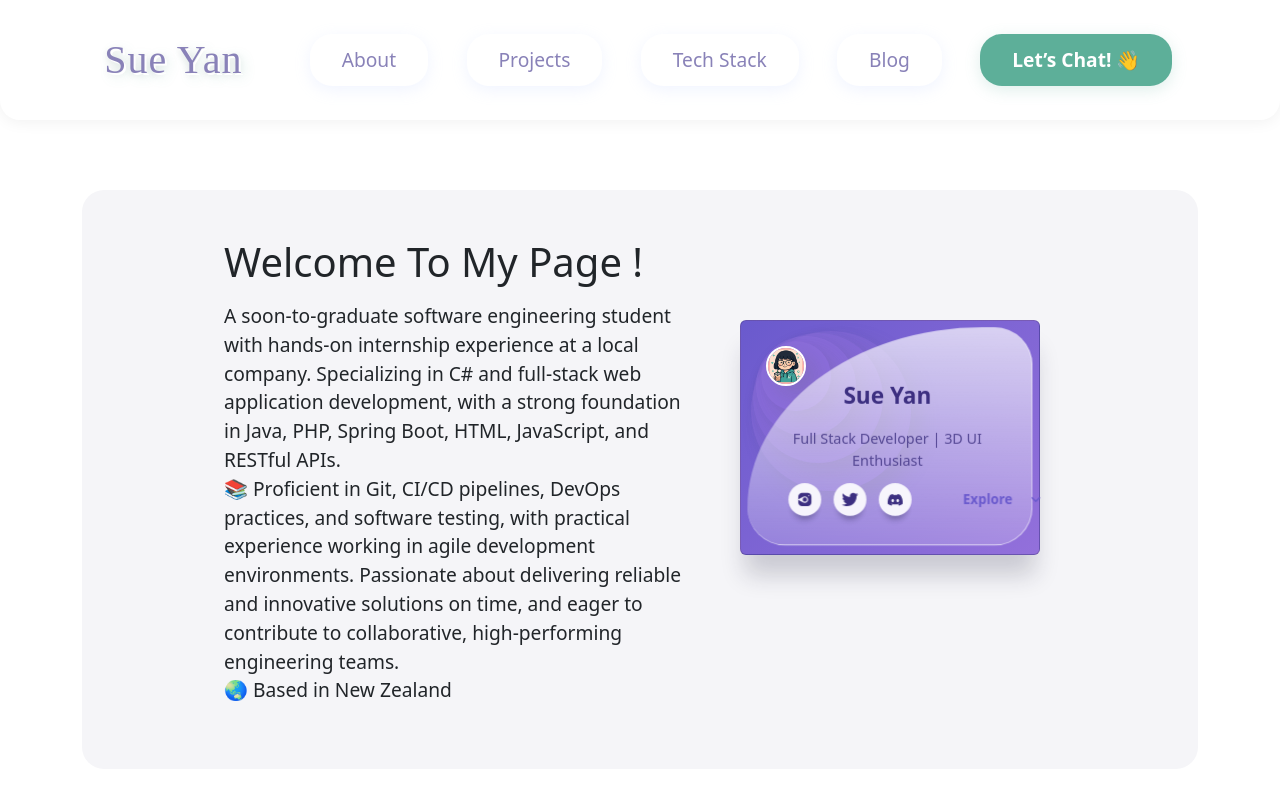
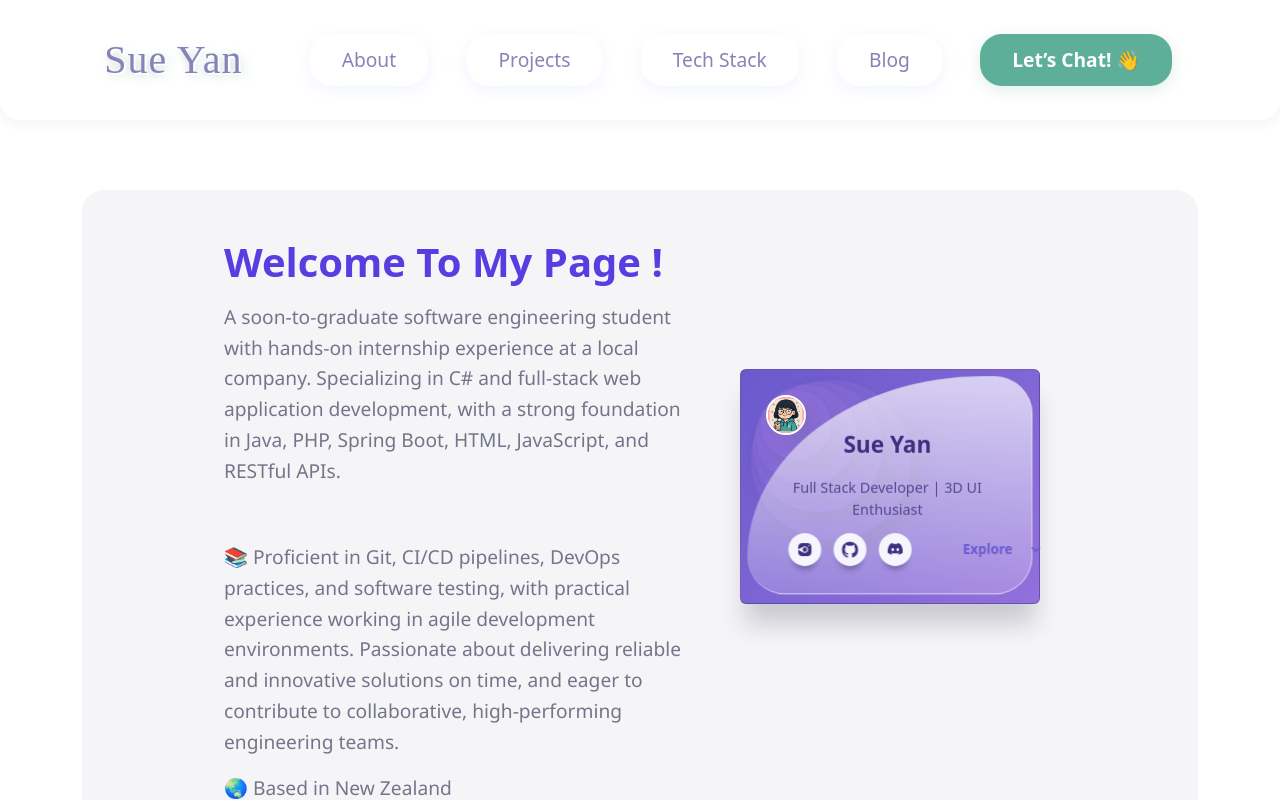
Before and after one commit to sueyan9/my-portfolio, a React (Vite) app: page / in a window 1280 px wide. Built offline with nearby package versions, Linux system fonts and the light colour scheme.

Commit message:
define tech card animation

```diff
--- a/src/App.jsx
+++ b/src/App.jsx
@@ -62,7 +62,7 @@ export default function App() {
             {/* 顶部 About Me */}
             <section className="section-block" ref={aboutRef}>
                 <div className="container">
-                <AboutMe />
+                <AboutMe onExploreClick={scrollToProjects}/>
                 </div>
             </section>
 
--- a/src/components/AboutMe.css
+++ b/src/components/AboutMe.css
@@ -29,11 +29,15 @@
     font-size: clamp(1.8rem, 5vw, 2.5rem);
     font-weight: bold;
     margin-bottom: 1rem;
+    color: #5a3de0;
 }
 
 .hero-text p {
-    font-size: clamp(1rem, 2.5vw, 1.1rem);
-    margin-bottom: 1.5rem;
+    font-family: 'Nunito', 'Segoe UI', 'Helvetica Neue', sans-serif;
+    color: #74758b; /* 深灰色 */
+    font-size: 1.1rem;
+    line-height: 1.6;
+    margin-top: 1rem;
 }
 
 .hero-btn {
@@ -82,6 +86,7 @@
 
     .hero-text h1 {
         font-size: 1.8rem;
+
     }
 
     .hero-text p {
--- a/src/components/AboutMe.jsx
+++ b/src/components/AboutMe.jsx
@@ -42,18 +42,21 @@ const AvatarWrapper = styled(motion.div)`
     cursor: pointer;
 `;
 
-export default function AboutMe() {
+export default function AboutMe({ onExploreClick }) {
     return (
         <AboutWrapper>
             <HeroContent>
-                <HeroText>
+                <HeroText className="hero-text">
                     <h1>Welcome To My Page !</h1>
                     <p>
                         A soon-to-graduate software engineering student with hands-on internship experience at a local company. Specializing in C# and full-stack web application development, with a strong foundation in Java, PHP, Spring Boot, HTML, JavaScript, and RESTful APIs.
-
+                    </p>
                         <br />
+                    <p>
                         📚 Proficient in Git, CI/CD pipelines, DevOps practices, and software testing, with practical experience working in agile development environments. Passionate about delivering reliable and innovative solutions on time, and eager to contribute to collaborative, high-performing engineering teams.
                         <br />
+                    </p>
+                    <p>
                         🌏 Based in New Zealand
                     </p>
                 </HeroText>
@@ -63,7 +66,7 @@ export default function AboutMe() {
                     whileTap={{ scale: 0.95 }}
                     transition={{ type: "spring", stiffness: 300 }}
                 >
-                    <AvatarCard />
+                    <AvatarCard onExploreClick={onExploreClick}/>
                 </AvatarWrapper>
             </HeroContent>
         </AboutWrapper>
--- a/src/components/AvatarCard.jsx
+++ b/src/components/AvatarCard.jsx
@@ -2,7 +2,7 @@ import React from "react";
 import "./AvatarCard.css";
 import avatar from "../assets/avatar.png";
 
-export default function AvatarCard() {
+export default function AvatarCard({ onExploreClick }) {
     return (
         <div className="parent">
             <div className="card">
@@ -24,7 +24,8 @@ export default function AvatarCard() {
                 </div>
                 <div className="bottom">
                     <div className="social-buttons-container">
-                        <button className="social-button social-button1">
+                        <button className="social-button social-button1"
+                                onClick={() => window.open("https://www.linkedin.com/in/xu-yan-b74a72274/", "_blank")}>
                             <svg
                                 viewBox="0 0 30 30"
                                 xmlns="http://www.w3.org/2000/svg"
@@ -35,18 +36,32 @@ export default function AvatarCard() {
                                 ></path>
                             </svg>
                         </button>
-                        <button className="social-button social-button2">
+                        <button className="social-button social-button2"
+                                onClick={() => window.open("https://github.com/sueyan9", "_blank")}>
                             <svg
-                                viewBox="0 0 512 512"
+                                viewBox="0 0 24 24"
                                 xmlns="http://www.w3.org/2000/svg"
                                 className="svg"
+                                fill="currentColor"
                             >
-                                <path
-                                    d="M459.37 151.716c.325 4.548.325 9.097.325 13.645 0 138.72-105.583 298.558-298.558 298.558-59.452 0-114.68-17.219-161.137-47.106 8.447.974 16.568 1.299 25.34 1.299 49.055 0 94.213-16.568 130.274-44.832-46.132-.975-84.792-31.188-98.112-72.772 6.498.974 12.995 1.624 19.818 1.624 9.421 0 18.843-1.3 27.614-3.573-48.081-9.747-84.143-51.98-84.143-102.985v-1.299c13.969 7.797 30.214 12.67 47.431 13.319-28.264-18.843-46.781-51.005-46.781-87.391 0-19.492 5.197-37.36 14.294-52.954 51.655 63.675 129.3 105.258 216.365 109.807-1.624-7.797-2.599-15.918-2.599-24.04 0-57.828 46.782-104.934 104.934-104.934 30.213 0 57.502 12.67 76.67 33.137 23.715-4.548 46.456-13.32 66.599-25.34-7.798 24.366-24.366 44.833-46.132 57.827 21.117-2.273 41.584-8.122 60.426-16.243-14.292 20.791-32.161 39.308-52.628 54.253z"
-                                ></path>
+                                <path d="M12 0.297c-6.63 0-12 5.373-12 12 0 5.303
+                                          3.438 9.8 8.205 11.387.6.113.82-.258.82-.577
+                                          0-.285-.01-1.04-.015-2.04-3.338.724-4.042-1.61-4.042-1.61
+                                          -.546-1.387-1.333-1.757-1.333-1.757-1.089-.744.084-.729.084-.729
+                                          1.205.084 1.84 1.236 1.84 1.236 1.07 1.835 2.807 1.305 3.495.998
+                                          .108-.776.418-1.305.762-1.605-2.665-.3-5.467-1.335-5.467-5.93
+                                          0-1.31.467-2.38 1.235-3.22-.135-.303-.54-1.523.105-3.176
+                                          0 0 1.005-.322 3.3 1.23a11.52 11.52 0 0 1 3-.405
+                                          11.52 11.52 0 0 1 3 .405c2.28-1.552 3.285-1.23 3.285-1.23
+                                          .645 1.653.24 2.873.12 3.176.765.84 1.23 1.91 1.23 3.22
+                                          0 4.61-2.805 5.625-5.475 5.92.42.36.81 1.096.81 2.22
+                                          0 1.606-.015 2.896-.015 3.286 0 .315.21.69.825.57
+                                          C20.565 22.092 24 17.592 24 12.297c0-6.627-5.373-12-12-12z" />
                             </svg>
+
                         </button>
-                        <button className="social-button social-button3">
+                        <button className="social-button social-button3"
+                                onClick={() => window.open("https://discord.gg/Q7VECRW4", "_blank")}>
                             <svg
                                 viewBox="0 0 640 512"
                                 xmlns="http://www.w3.org/2000/svg"
@@ -59,7 +74,10 @@ export default function AvatarCard() {
                         </button>
                     </div>
                     <div className="view-more">
-                        <button className="view-more-button">Explore</button>
+                        <button className="view-more-button"
+                                onClick={onExploreClick}
+                            >
+                            Explore</button>
                         <svg
                             className="svg"
                             xmlns="http://www.w3.org/2000/svg"
--- a/src/components/TechStack.jsx
+++ b/src/components/TechStack.jsx
@@ -1,68 +1,85 @@
-import {  FaReact, FaNodeJs, FaGithub, FaMobileAlt, FaSass, FaBootstrap, FaGitAlt,
-    FaFigma ,FaAws , FaCube} from "react-icons/fa";
 import {
-    SiRedux, SiExpo, SiMongodb, SiVercel, SiFirebase, SiNgrok, SiNetlify,
-    SiPostman, SiJira, SiMiro, SiGooglecloud,
-    SiTailwindcss, SiSpring, SiAdobephotoshop, SiAdobepremierepro
-} from "react-icons/si";
-import { GrMysql } from "react-icons/gr";
+    FaReact, FaNodeJs, FaAws, FaCloud, FaCogs, FaDatabase, FaMobileAlt, FaCloudflare, FaJava, FaMicrosoft, FaDocker, FaEnvelope, FaSearch, FaCheckCircle, FaBug, FaListAlt, FaTasks
+} from "react-icons/fa";
+import { SiSpring, SiMongodb, SiPostgresql, SiMysql  , SiRabbitmq, SiCucumber,SiTestcafe, SiTypescript, SiNextdotjs, SiMui, SiAntdesign, SiVite, SiGooglecloud } from "react-icons/si";
 import "./TechStack.css";
 
 const techStacks = [
     {
+        title: "Backend",
+        items: [
+            { name: "Java (Spring Boot, Maven/Gradle)", icon: <FaJava color="#007396" /> },
+            { name: "C# (ASP.NET Core, NuGet)", icon: <FaMicrosoft color="#0078D4" /> },
+            { name: "Node.js", icon: <FaNodeJs color="#3c873a" /> },
+            { name: "Restful API", icon: <FaCogs color="#888" /> },
+            { name: "Hibernate/MyBatis", icon: <FaCogs color="#888" /> },
+            { name: "Entity Framework", icon: <FaCogs color="#888" /> },
+            { name: "LINQ", icon: <FaCogs color="#888" /> }
+        ]
+    },
+    {
         title: "Frontend",
         items: [
             { name: "React", icon: <FaReact color="#61dafb" /> },
-            { name: "Tailwind CSS", icon: <SiTailwindcss color="#38b2ac" /> },
-            { name: "Bootstrap", icon: <FaBootstrap color="#7952b3" /> },
-            { name: "Sass", icon: <FaSass color="#cc6699" /> },
-        ],
+            { name: "React Native", icon: <FaMobileAlt color="#61dafb" /> },
+            { name: "Next.js", icon: <SiNextdotjs color="#000" /> },
+            { name: "Material-UI", icon: <SiMui color="#007fff" /> },
+            { name: "Ant Design", icon: <SiAntdesign color="#0170FE" /> },
+            { name: "Typescript", icon: <SiTypescript color="#3178c6" /> },
+            { name: "Vite", icon: <SiVite color="#646cff" /> }
+        ]
     },
     {
-        title: "Backend",
+        title: "Cloud and Infrastructure",
         items: [
-            { name: "Node.js", icon: <FaNodeJs color="#3c873a" /> },
-            { name: "Express.js", icon: <FaNodeJs color="#000" /> },
-            { name: "MongoDB", icon: <SiMongodb color="#47a248" /> },
-            { name: "Spring Boot", icon: <SiSpring color="#6db33f" /> },
-            { name: "MySQL", icon: <GrMysql color="#00758f" /> },
-        ],
+            { name: "AWS (EC2, RDB)", icon: <FaAws color="#ff9900" /> },
+            { name: "Azure", icon: <FaCloud color="#0078D4" /> },
+            { name: "GCP", icon: <SiGooglecloud color="#4285f4" /> },
+            { name: "Cloudflare", icon: <FaCloudflare color="#f38020" /> }
+        ]
     },
     {
-        title: "Mobile",
+        title: "DevOps",
         items: [
-            { name: "React Native", icon: <FaMobileAlt color="#61dafb" /> },
-            { name: "Expo", icon: <SiExpo color="#000" /> },
-            { name: "WebView", icon: <FaMobileAlt color="#888" /> },
-            { name: "Three.js", icon: < FaCube color="#000" /> },
-        ],
+            { name: "Containerization", icon: <FaDocker color="#2496ed" /> },
+            { name: "CICD pipeline", icon: <FaCogs color="#888" /> },
+            { name: "Support Request Handling", icon: <FaEnvelope color="#888" /> },
+            { name: "Manually configuration and Integration", icon: <FaCogs color="#888" /> }
+        ]
     },
     {
-        title: "Cloud & DevOps",
+        title: "Messaging & Search",
         items: [
-            { name: "AWS", icon: <FaAws color="#ff9900" /> },
-            { name: "Google Cloud", icon: <SiGooglecloud color="#4285f4" /> },
-            { name: "Firebase", icon: <SiFirebase color="#ffca28" /> },
-            { name: "Netlify", icon: <SiNetlify color="#00c7b7" /> },
-            { name: "Vercel", icon: <SiVercel color="#000" /> },
-            { name: "ngrok", icon: <SiNgrok color="#1f1f1f" /> },
-        ],
+            { name: "RabbitMQ", icon: <SiRabbitmq color="#ff6600" /> }
+        ]
     },
     {
-        title: "Tools & Collaboration",
+        title: "Databases",
         items: [
-            { name: "Git", icon: <FaGitAlt color="#f34f29" /> },
-            { name: "GitHub", icon: <FaGithub color="#333" /> },
-            { name: "Postman", icon: <SiPostman color="#ff6c37" /> },
-            { name: "Figma", icon: <FaFigma color="#a259ff" /> },
-            { name: "Jira", icon: <SiJira color="#0052cc" /> },
-            { name: "Miro", icon: <SiMiro color="#ffd02f" /> },
-            { name: "Photoshop", icon: <SiAdobephotoshop color="#31a8ff" /> },
-            { name: "Premiere Pro", icon: <SiAdobepremierepro color="#9999ff" /> },
-        ],
+            { name: "MySQL", icon: <SiMysql color="#00758f" /> },
+            { name: "SQL Server", icon: <FaDatabase color="#CC2927" /> },
+            { name: "PostgreSQL", icon: <SiPostgresql color="#336791" /> },
+            { name: "MongoDB", icon: <SiMongodb color="#47a248" /> }
+        ]
     },
+    {
+        title: "Testing",
+        items: [
+            { name: "Unit Testing", icon: <FaCheckCircle color="#4caf50" /> },
+            { name: "Playwright", icon: <FaCheckCircle color="#45ba47" /> },
+            { name: "Test-café", icon: <SiTestcafe color="#2d9cdb" /> },
+            { name: "Cucumber test", icon: <SiCucumber color="#23d96c" /> }
+        ]
+    },
+    {
+        title: "Methodology",
+        items: [
+            { name: "SCRUM", icon: <FaListAlt color="#888" /> },
+            { name: "Kanban", icon: <FaTasks color="#888" /> },
+            { name: "Ticket management", icon: <FaListAlt color="#888" /> }
+        ]
+    }
 ];
-
 export default function TechStack() {
     return (
         <div className="tech-stack-row">
```
Also changed, not shown: src/components/TechStack.css (+12 -0 lines).
